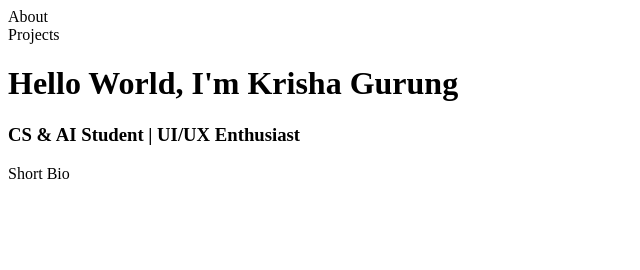
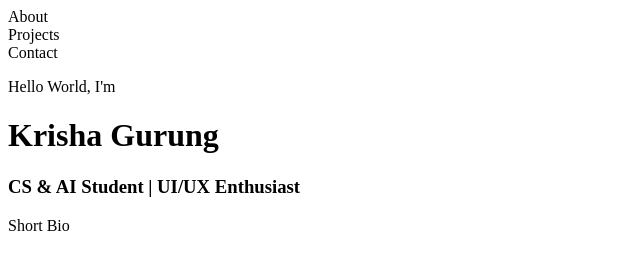
Before and after one commit to KrishaCoded/PortfolioSite, a plain HTML site: page landing.html in a window 1280 px wide. Shown: the whole page, without its empty margins (0-640 px from the left). Drawn offline with Linux system fonts and the light colour scheme.

Commit message:
Update landing.html

```diff
--- a/landing.html
+++ b/landing.html
@@ -9,10 +9,11 @@
 <body>
 	<nav> About</nav>
 	<nav> Projects </nav>
-	<nav> </nav>
+	<nav> Contact </nav>
 
 
-	<h1>Hello World, I'm Krisha Gurung</h1>
+	<p> Hello World, I'm </p>
+	<h1> Krisha Gurung</h3>
 	<h3> CS & AI Student | UI/UX Enthusiast </h3>
 	<p> Short Bio</p>
 
```
